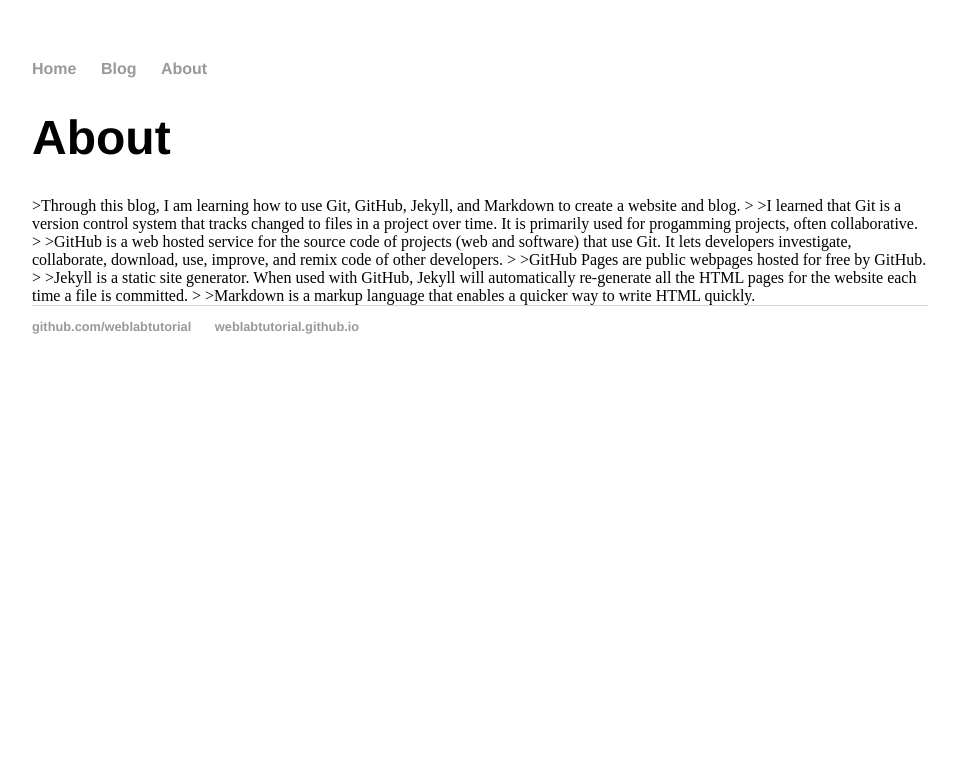
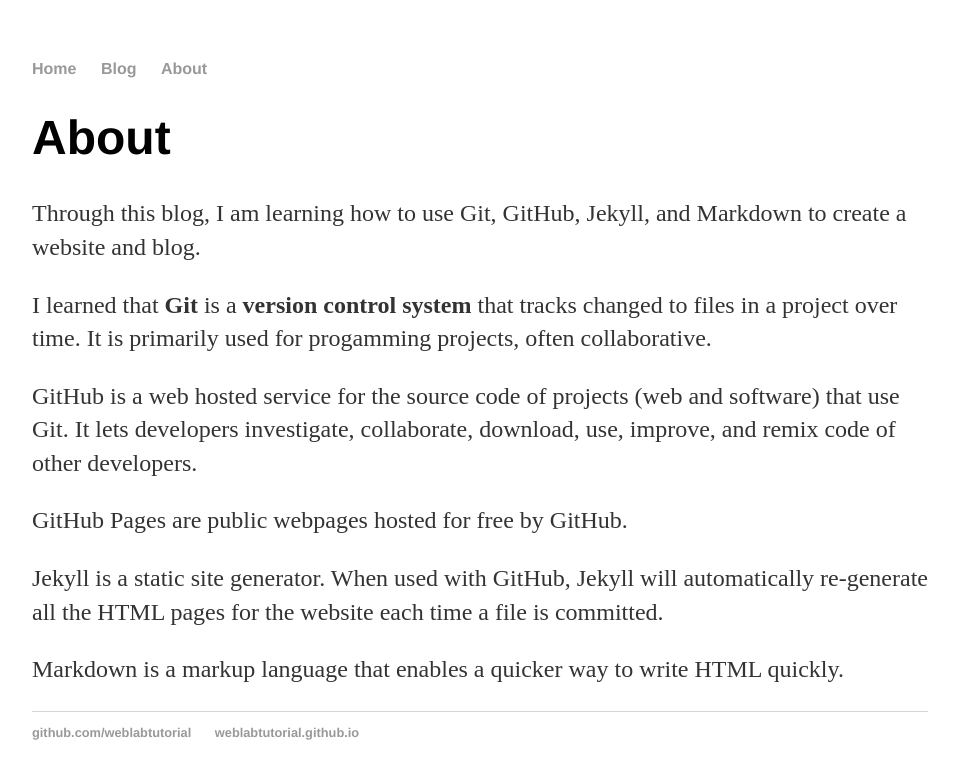
Before and after one commit to hwbekah/hwbekahlab1.github.io, a Jekyll site: the page built from about/index.html, in a window 1280 px wide. Shown: the top 779 px of the page, without its empty margins (28-987 px from the left). Built offline with Jekyll 4.4.1, drawn with Linux system fonts in a browser that asks for light colours.

```diff
--- a/about/index.html
+++ b/about/index.html
@@ -4,14 +4,9 @@ title: About
 ---
 <h1>{{ page.title }}</h1>
 
->Through this blog, I am learning how to use Git, GitHub, Jekyll, and Markdown to create a website and blog.
->
->I learned that Git is a version control system that tracks changed to files in a project over time. It is primarily used for progamming projects, often collaborative.
->
->GitHub is a web hosted service for the source code of projects (web and software) that use Git. It lets developers investigate, collaborate, download, use, improve, and remix code of other developers.
->
->GitHub Pages are public webpages hosted for free by GitHub.
->
->Jekyll is a static site generator. When used with GitHub, Jekyll will automatically re-generate all the HTML pages for the website each time a file is committed.
->
->Markdown is a markup language that enables a quicker way to write HTML quickly.
+<p>Through this blog, I am learning how to use Git, GitHub, Jekyll, and Markdown to create a website and blog.</p>
+<p>I learned that <strong>Git</strong> is a <strong>version control system</strong> that tracks changed to files in a project over time. It is primarily used for progamming projects, often collaborative.</p>
+<p>GitHub is a web hosted service for the source code of projects (web and software) that use Git. It lets developers investigate, collaborate, download, use, improve, and remix code of other developers.</p>
+<p>GitHub Pages are public webpages hosted for free by GitHub.</p>
+<p>Jekyll is a static site generator. When used with GitHub, Jekyll will automatically re-generate all the HTML pages for the website each time a file is committed.</p>
+<p>Markdown is a markup language that enables a quicker way to write HTML quickly.</p>
```
